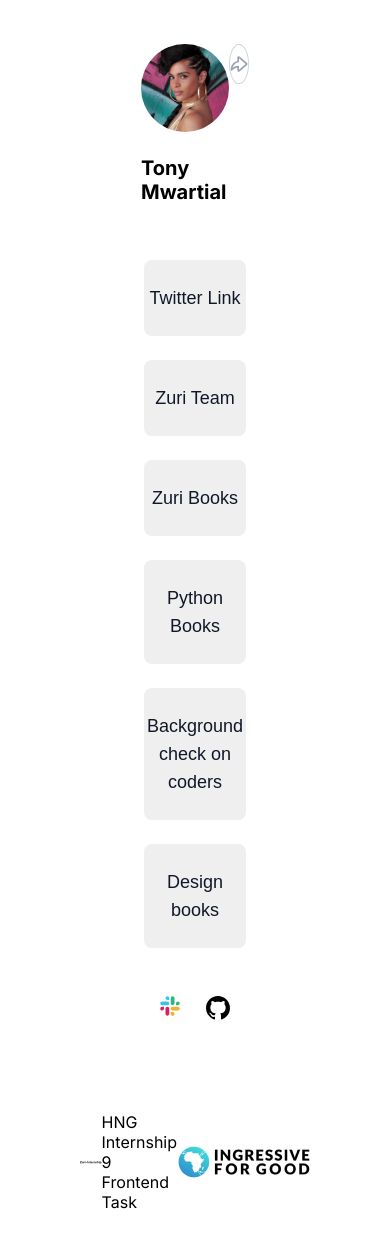
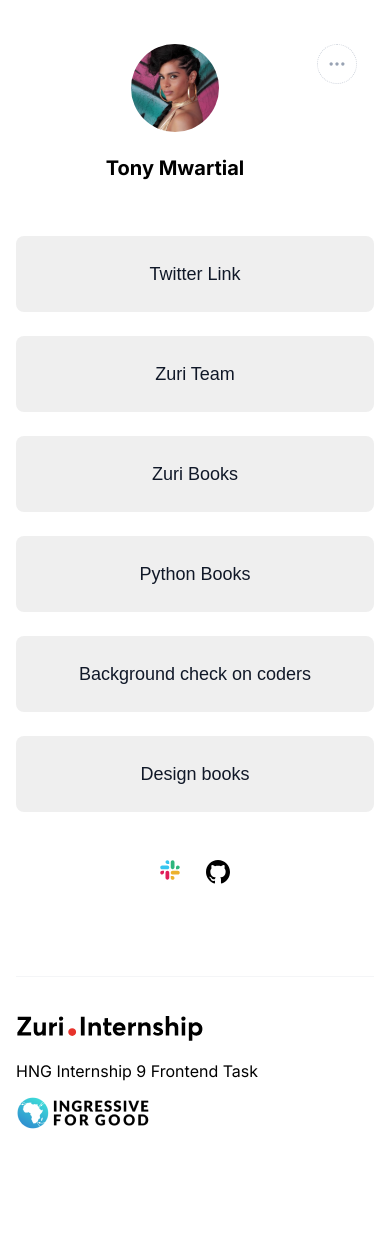
Before and after one commit to antomuangigitau/linktree_example, a React (Create React App) app: page / in a window 390 px wide. Shown: the top 1248 px of the page. After the commit the page ends 1165 px from the top, so only its background shows below. Built offline with nearby package versions, Linux system fonts and the light colour scheme.

Commit message:
Added mobile responsiveness

```diff
--- a/src/components/Footer/Footer.module.css
+++ b/src/components/Footer/Footer.module.css
@@ -1,6 +1,19 @@
 .footer__container {
-  margin: 48px 80px;
+  margin: 0 80px;
   display: flex;
   align-items: center;
   justify-content: space-between;
+  border-top: 1px solid #f4f5f7;
+  padding: 48px 0;
 }
+@media (max-width: 768px) {
+  .footer__container {
+    display: block;
+    margin: 0 16px;
+    padding: 32px 0;
+  }
+  .footer__container p {
+    margin-top: 16.21px;
+    margin-bottom: 16px;
+  }
+}
--- a/src/components/Header/Header.js
+++ b/src/components/Header/Header.js
@@ -1,6 +1,6 @@
 import React from 'react';
 import styles from './Header.module.css';
-import { Img, ArrowShare } from '../../icons';
+import { Img, ArrowShare, Icon } from '../../icons';
 const Header = () => {
   return (
     <header className={styles['App__header']}>
@@ -18,6 +18,7 @@
         </div>
         <div className={styles.round}>
           <ArrowShare />
+          <Icon />
         </div>
       </div>
     </header>
--- a/src/components/Header/Header.module.css
+++ b/src/components/Header/Header.module.css
@@ -14,7 +14,7 @@
   justify-content: center;
 }
 .main__header__container {
-  width: 500px;
+  width: 284px;
 }
 .header__container {
   display: flex;
@@ -22,19 +22,19 @@
   justify-content: center;
   align-items: center;
 }
-.profile__img {
-  margin-right: 40px;
-}
+
 .round {
   width: 40px;
   height: 40px;
   border-radius: 50%;
-  border: 1px solid #d0d5dd;
+  border: 1px dotted #d0d5dd;
   display: flex;
   align-items: center;
   justify-content: center;
 }
-
+.round svg:last-child {
+  display: none;
+}
 .name {
   margin-top: 24px;
   font-size: 20px;
@@ -42,3 +42,17 @@
 .slack {
   display: none;
 }
+
+@media (max-width: 768px) {
+  .App__header {
+    margin-left: 16px;
+    margin-right: 16px;
+  }
+
+  .round svg:first-child {
+    display: none;
+  }
+  .round svg:last-child {
+    display: block;
+  }
+}
--- a/src/components/Main/Main.module.css
+++ b/src/components/Main/Main.module.css
@@ -27,3 +27,10 @@
 .btn__container button {
   background-color: transparent;
 }
+
+@media (max-width: 768px) {
+  .main {
+    margin-left: 16px;
+    margin-right: 16px;
+  }
+}
--- a/src/data.js
+++ b/src/data.js
@@ -1,31 +1,31 @@
 export const links = [
   {
-    id: 1,
+    id: 'twitter',
     title: 'Twitter Link',
     link: 'https://twitter.com/tonymwartial',
   },
   {
-    id: 2,
+    id: 'btn__zuri',
     title: 'Zuri Team',
     link: 'https://training.zuri.team/',
   },
   {
-    id: 3,
+    id: 'books',
     title: 'Zuri Books',
     link: 'http://books.zuri.team',
   },
   {
-    id: 4,
+    id: 'book__python',
     title: 'Python Books',
     link: 'https://books.zuri.team/python-for-beginners?ref_id=Antony Mwangi',
   },
   {
-    id: 5,
+    id: 'pitch',
     title: 'Background check on coders',
     link: 'https://background.zuri.team',
   },
   {
-    id: 6,
+    id: 'book__design',
     title: 'Design books',
     link: 'https://books.zuri.team/design-rules',
   },
```
Also changed, not shown: src/icons.js, src/images/Icon.png (added).
